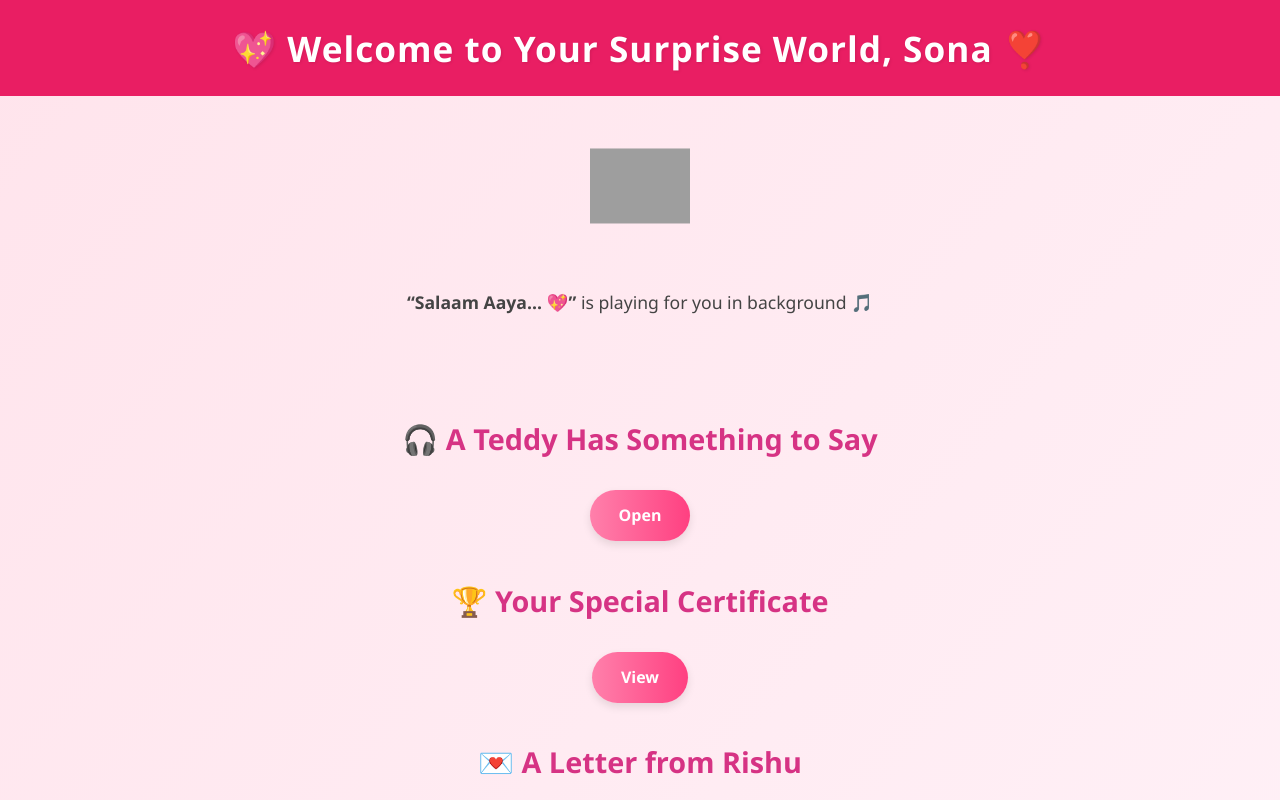
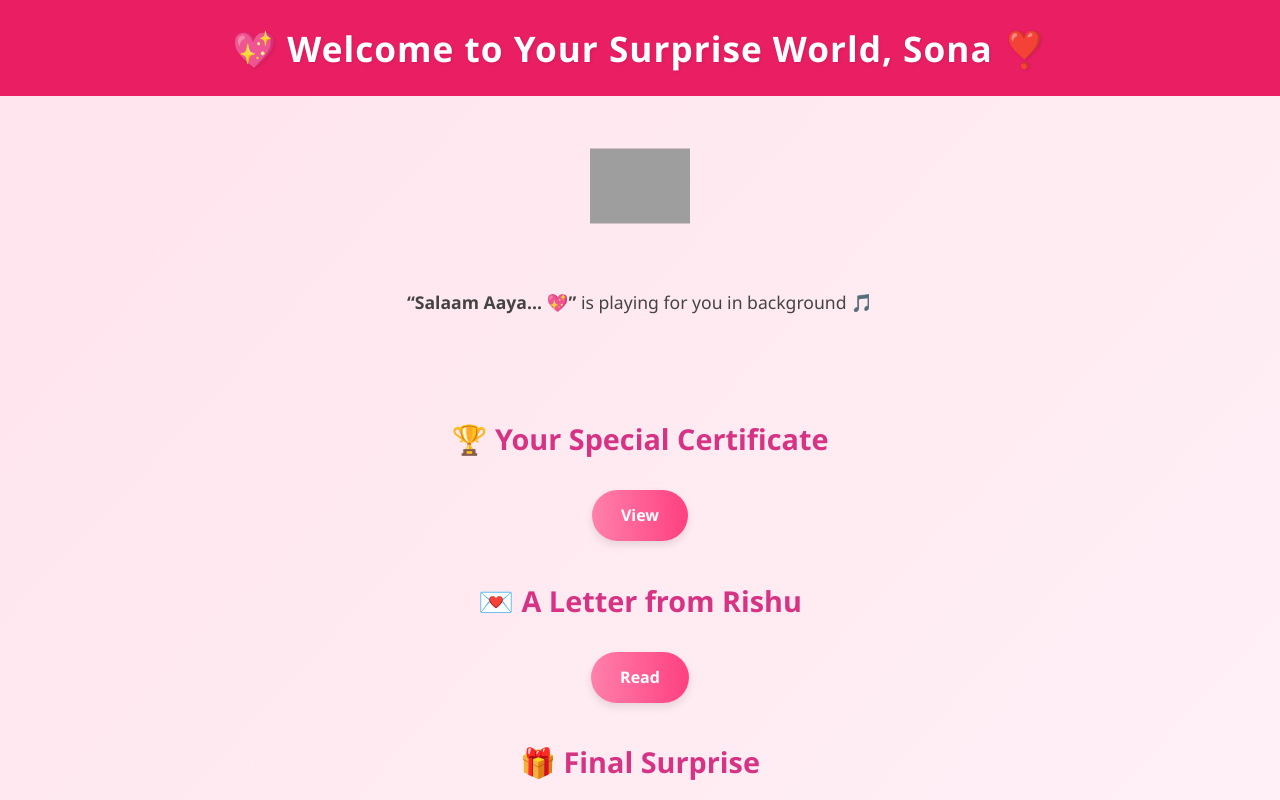
Before and after one commit to Himmu-star/firstday, a plain HTML site: page index.html in a window 1280 px wide. Shown: the top 800 px of the page. Drawn offline with Linux system fonts and the light colour scheme; grey boxes are pictures that could not be loaded.

Commit message:
Update index.html

```diff
--- a/index.html
+++ b/index.html
@@ -102,8 +102,6 @@
   </div>
 
   <div class="section">
-    <h2>🎧 A Teddy Has Something to Say</h2>
-    <a href="voice-note.html" class="btn">Open</a>
 
     <h2>🏆 Your Special Certificate</h2>
     <a href="certificate.html" class="btn">View</a>
```
